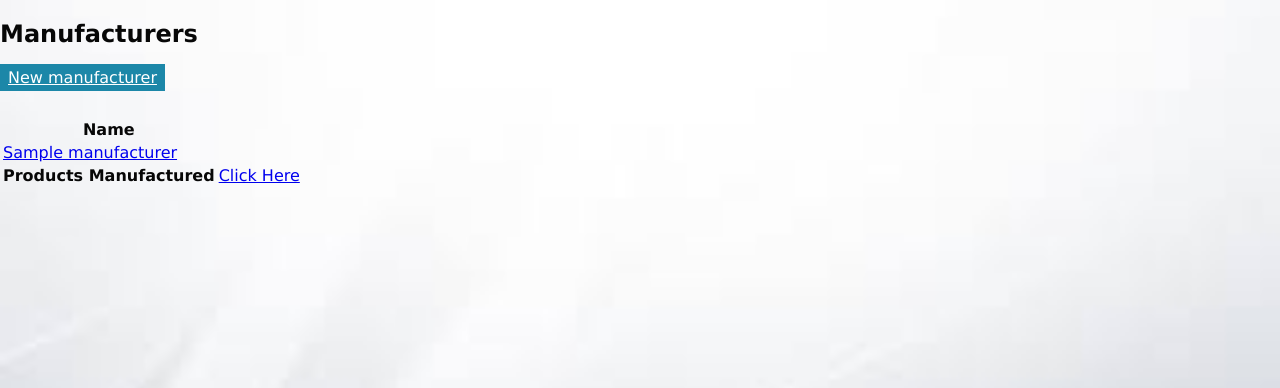
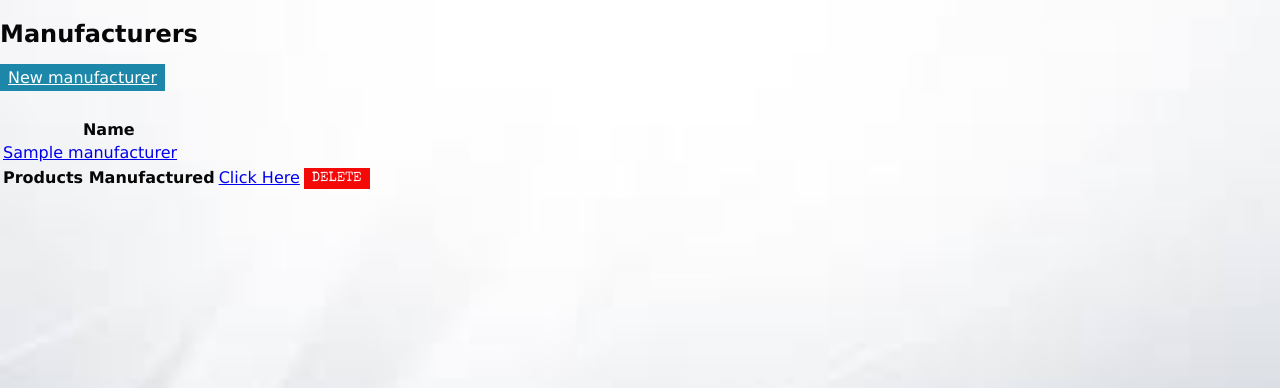
Before and after one commit to 19Miller96/lab_week_shop_inventory, a Flask app: page /manufacturers in a window 1280 px wide. Shown: the part 54-442 px from the top of the page. Run offline with Flask 2, Linux system fonts and the light colour scheme; a database or web service that is not in the repository returns one stand-in record (values such as "Sample title"); some libraries are stand-ins or nearby versions.

Commit message:
final_push

```diff
--- a/controllers/manufacturer_controller.py
+++ b/controllers/manufacturer_controller.py
@@ -37,3 +37,8 @@ def create_manufacturer():
     new_manufacturer = Manufacturer(name)
     manufacturer_repository.save(new_manufacturer)
     return redirect('/manufacturers')
+
+@manufacturers_blueprint.route("/manufacturers/<id>/delete", methods=['POST'])
+def delete_manufacturer(id):
+    manufacturer_repository.delete(id)
+    return redirect('/manufacturers')
--- a/templates/manufacturers/index.html
+++ b/templates/manufacturers/index.html
@@ -19,8 +19,10 @@
   <tr>
     <th>Products Manufactured</th>
     <td><a href="/manufacturers/{{ manufacturer.id }}/products"> Click Here </a></td>
+
+    <td><form action="/manufacturers/{{ manufactuer_id }}/delete" method="POST"><input class="btn btn--danger" type="submit" value="delete" /></form></td>
+
   </tr>
-
   {% endfor %}
 
 </table>
```
Also changed, not shown: tests/product_test.py (+2 -2 lines).
